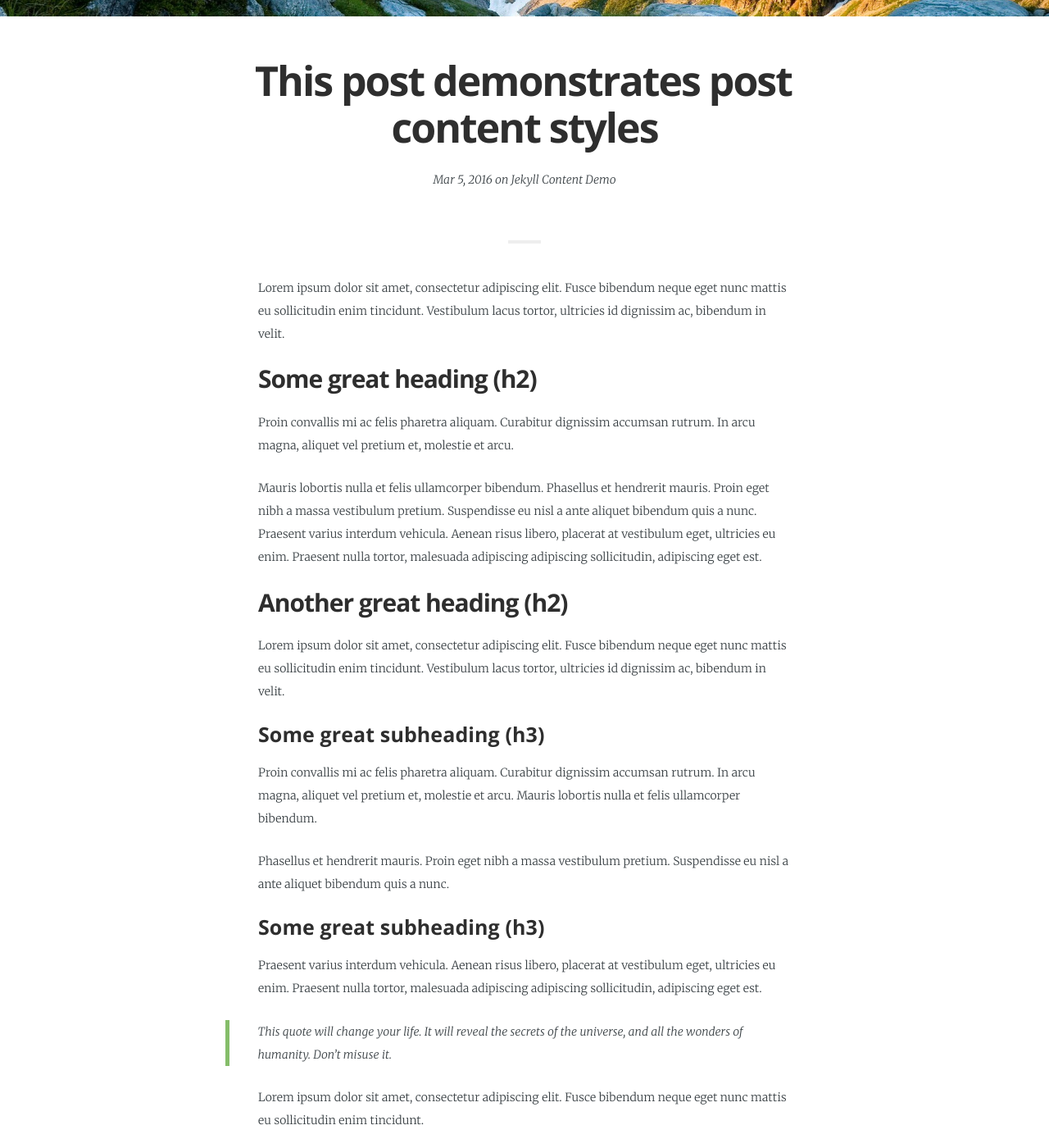
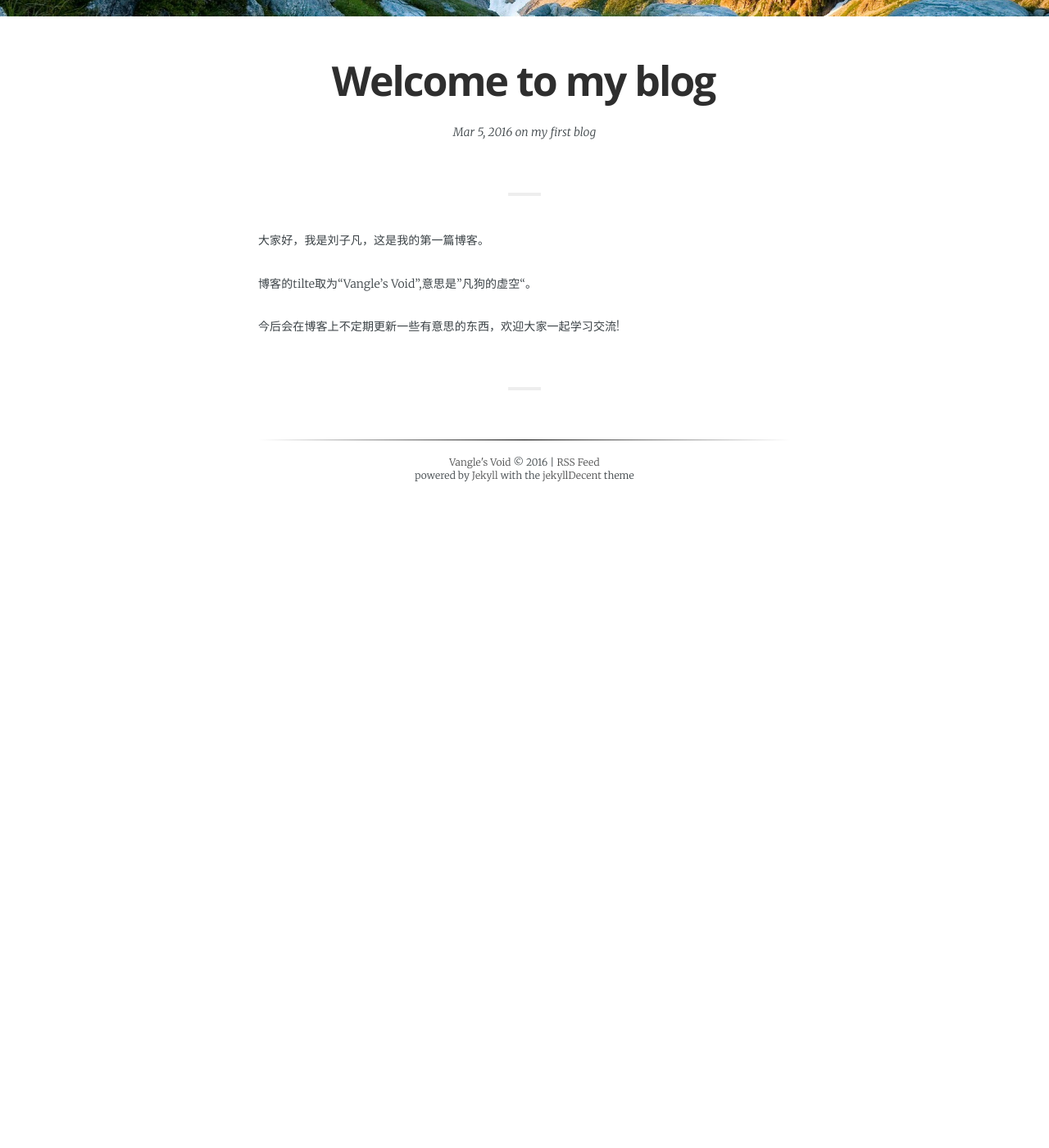
Before and after one commit to vangleliu/vangleliu.github.io, a Jekyll site: the page built from _posts/2016-03-05-Content.md, in a window 1280 px wide and 1400 px high, scrolled down 270 px. Shown: the whole window at 82% size. Built offline with Jekyll 4.4.1, drawn with Linux system fonts in a browser that asks for light colours; some web fonts are replaced; comment, search, counter and statistics services are not loaded; after the commit the page ends 900 px from its top, so only the background shows below that; some of the changed text lies outside the part shown.

Commit message:
first blog

````diff
--- a/_posts/2016-03-05-Content.md
+++ b/_posts/2016-03-05-Content.md
@@ -1,101 +1,14 @@
 ---
 layout:            post
-title:             "This post demonstrates post content styles"
-menutitle:         "Content styles"
+title:             "Welcome to my blog"
+menutitle:         "Welcome to my blog"
 category:          Features
-author:            jwillmer
-tags:              Jekyll Content Demo
+author:            vangle
+tags:              my first blog
 ---
 
-Lorem ipsum dolor sit amet, consectetur adipiscing elit. Fusce bibendum neque eget nunc mattis eu sollicitudin enim tincidunt. Vestibulum lacus tortor, ultricies id dignissim ac, bibendum in velit.
+大家好，我是刘子凡，这是我的第一篇博客。
 
-## Some great heading (h2)
+博客的tilte取为“Vangle's Void",意思是”凡狗的虚空“。
 
-Proin convallis mi ac felis pharetra aliquam. Curabitur dignissim accumsan rutrum. In arcu magna, aliquet vel pretium et, molestie et arcu.
-
-Mauris lobortis nulla et felis ullamcorper bibendum. Phasellus et hendrerit mauris. Proin eget nibh a massa vestibulum pretium. Suspendisse eu nisl a ante aliquet bibendum quis a nunc. Praesent varius interdum vehicula. Aenean risus libero, placerat at vestibulum eget, ultricies eu enim. Praesent nulla tortor, malesuada adipiscing adipiscing sollicitudin, adipiscing eget est.
-
-## Another great heading (h2)
-
-Lorem ipsum dolor sit amet, consectetur adipiscing elit. Fusce bibendum neque eget nunc mattis eu sollicitudin enim tincidunt. Vestibulum lacus tortor, ultricies id dignissim ac, bibendum in velit.
-
-### Some great subheading (h3)
-
-Proin convallis mi ac felis pharetra aliquam. Curabitur dignissim accumsan rutrum. In arcu magna, aliquet vel pretium et, molestie et arcu. Mauris lobortis nulla et felis ullamcorper bibendum.
-
-Phasellus et hendrerit mauris. Proin eget nibh a massa vestibulum pretium. Suspendisse eu nisl a ante aliquet bibendum quis a nunc.
-
-### Some great subheading (h3)
-
-Praesent varius interdum vehicula. Aenean risus libero, placerat at vestibulum eget, ultricies eu enim. Praesent nulla tortor, malesuada adipiscing adipiscing sollicitudin, adipiscing eget est.
-
-> This quote will change your life. It will reveal the secrets of the universe, and all the wonders of humanity. Don't misuse it.
-
-Lorem ipsum dolor sit amet, consectetur adipiscing elit. Fusce bibendum neque eget nunc mattis eu sollicitudin enim tincidunt.
-
-### Some great subheading (h3)
-
-Vestibulum lacus tortor, ultricies id dignissim ac, bibendum in velit. Proin convallis mi ac felis pharetra aliquam. Curabitur dignissim accumsan rutrum.
-
-```html
-<html>
-  <head>
-  </head>
-  <body>
-    <p>Hello, World!</p>
-  </body>
-</html>
-```
-
-
-In arcu magna, aliquet vel pretium et, molestie et arcu. Mauris lobortis nulla et felis ullamcorper bibendum. Phasellus et hendrerit mauris.
-
-#### You might want a sub-subheading (h4)
-
-In arcu magna, aliquet vel pretium et, molestie et arcu. Mauris lobortis nulla et felis ullamcorper bibendum. Phasellus et hendrerit mauris.
-
-In arcu magna, aliquet vel pretium et, molestie et arcu. Mauris lobortis nulla et felis ullamcorper bibendum. Phasellus et hendrerit mauris.
-
-#### But it's probably overkill (h4)
-
-In arcu magna, aliquet vel pretium et, molestie et arcu. Mauris lobortis nulla et felis ullamcorper bibendum. Phasellus et hendrerit mauris.
-
-## Specifying some footnotes (h2)
-
-This is text with a footnote. Suspendisse eu nisl a ante aliquet bibendum quis a nunc. Praesent varius interdum vehicula. Aenean risus libero, placerat at vestibulum eget, ultricies eu enim. Praesent nulla tortor, malesuada adipiscing adipiscing sollicitudin, adipiscing eget est. [^1]
-
-Praesent nulla tortor, malesuada adipiscing adipiscing sollicitudin, adipiscing eget est. [^2] [^3]
-
-
-### Oh hai, an unordered list!!
-
-In arcu magna, aliquet vel pretium et, molestie et arcu. Mauris lobortis nulla et felis ullamcorper bibendum. Phasellus et hendrerit mauris.
-
-- First item, yo
-- Second item, dawg
-- Third item, what what?!
-- Fourth item, fo sheezy my neezy
-
-### Oh hai, an ordered list!!
-
-In arcu magna, aliquet vel pretium et, molestie et arcu. Mauris lobortis nulla et felis ullamcorper bibendum. Phasellus et hendrerit mauris.
-
-1. First item, yo
-2. Second item, dawg
-3. Third item, what what?!
-4. Fourth item, fo sheezy my neezy
-
-
-
-## Headings are cool! (h2)
-
-Proin eget nibh a massa vestibulum pretium. Suspendisse eu nisl a ante aliquet bibendum quis a nunc. Praesent varius interdum vehicula. Aenean risus libero, placerat at vestibulum eget, ultricies eu enim. Praesent nulla tortor, malesuada adipiscing adipiscing sollicitudin, adipiscing eget est.
-
-Praesent nulla tortor, malesuada adipiscing adipiscing sollicitudin, adipiscing eget est.
-
-Proin eget nibh a massa vestibulum pretium. Suspendisse eu nisl a ante aliquet bibendum quis a nunc.
-
-
-[^1]: Some footnote
-[^2]: Another footnote
-[^3]: Last footnote
+今后会在博客上不定期更新一些有意思的东西，欢迎大家一起学习交流!
````
